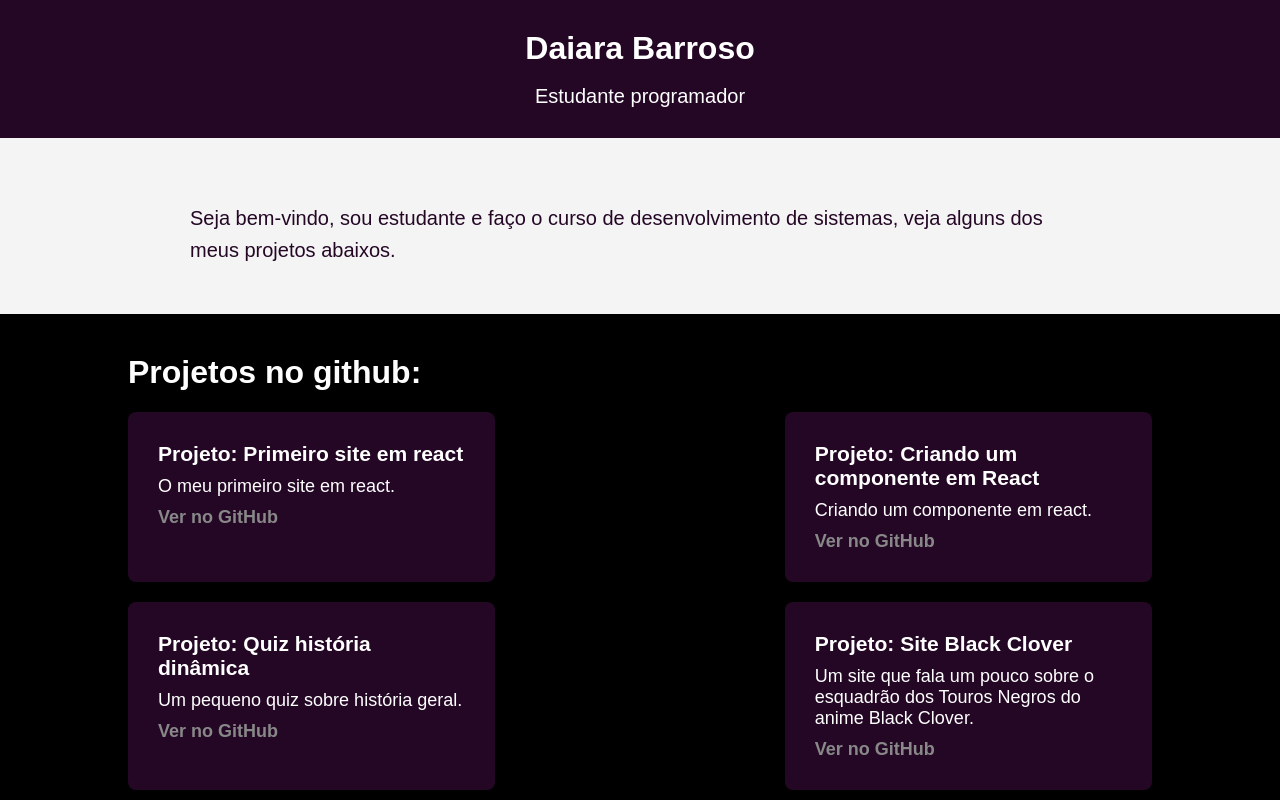
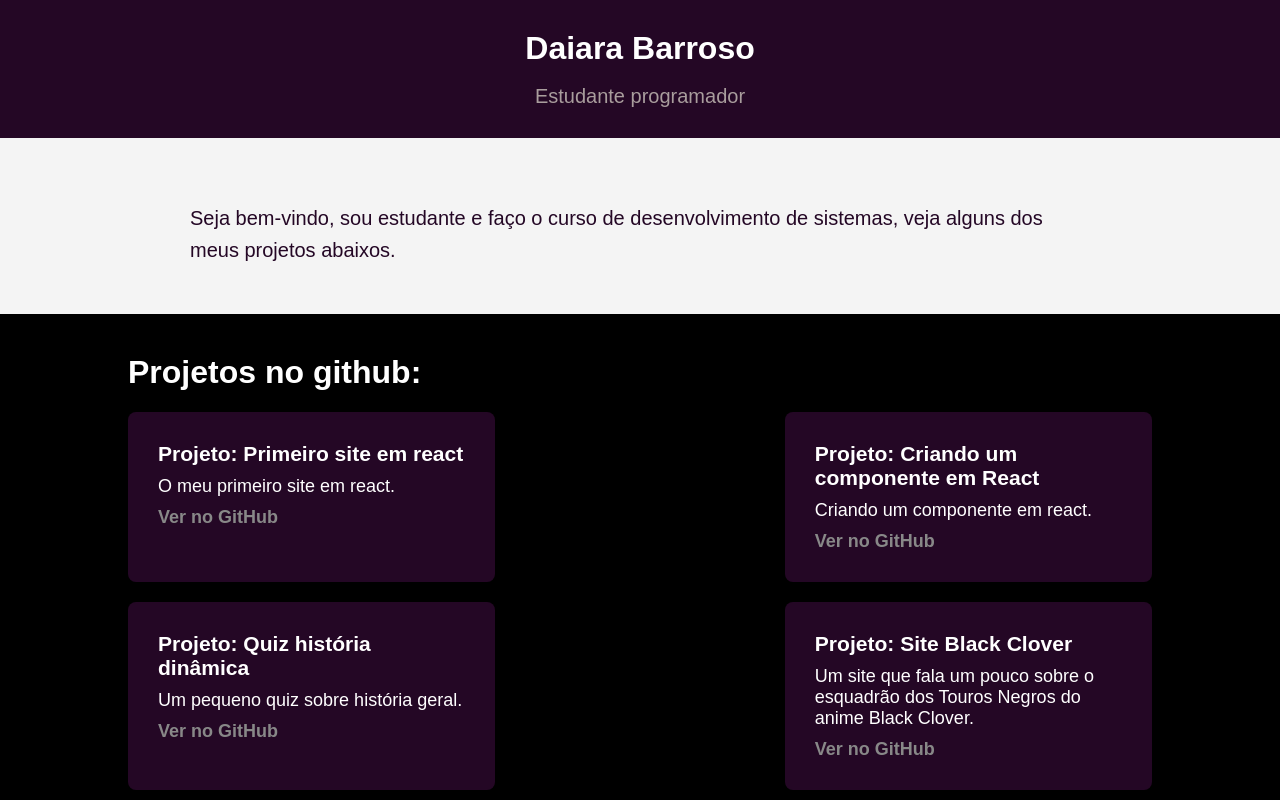
Before and after one commit to daiaraaa/projeto-pessoal-4-bimestre, a React (Vite) app: page / in a window 1280 px wide. Shown: the top 800 px of the page. Built offline with nearby package versions, Linux system fonts and the light colour scheme.

Commit message:
Update header.css

```diff
--- a/src/components/Header/header.css
+++ b/src/components/Header/header.css
@@ -10,7 +10,7 @@
   }
 
 .header p {
-  ccolor: #a99d9d;
+  color: #a99d9d;
   font-size: 20px;
   }
 
```
